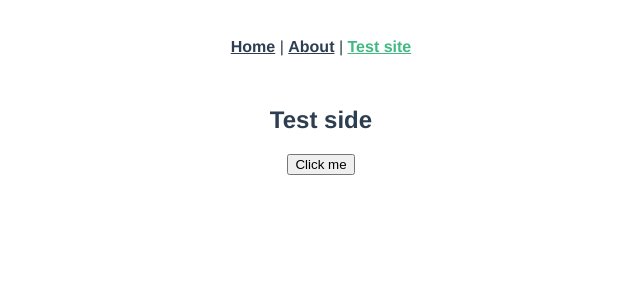
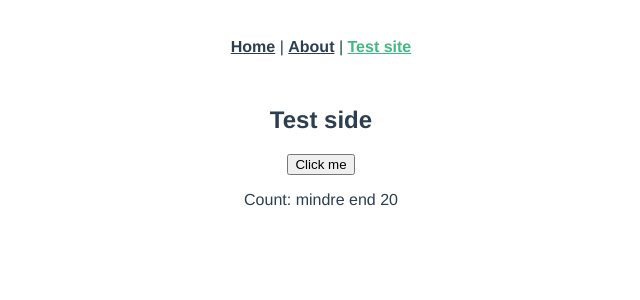
Before and after one commit to JesperPetersenDk/vue-test, a Vue app: page /Test in a window 1280 px wide. Shown: the top 300 px of the page, without its empty margins (319-959 px from the left). Built offline with nearby package versions, Linux system fonts and the light colour scheme.

Commit message:
remove v-if

```diff
--- a/src/views/Test.vue
+++ b/src/views/Test.vue
@@ -2,9 +2,7 @@
   <div class="Test">
     <h2>Test side</h2>
     <button v-on:click="clickNow(1)">Click me</button>
-    <p v-if="counter > 0">
-      Count: {{ counter > 20 ? "Større end 20" : "mindre end 20" }}
-    </p>
+    <p>Count: {{ counter > 20 ? "Større end 20" : "mindre end 20" }}</p>
   </div>
 </template>
 
```
